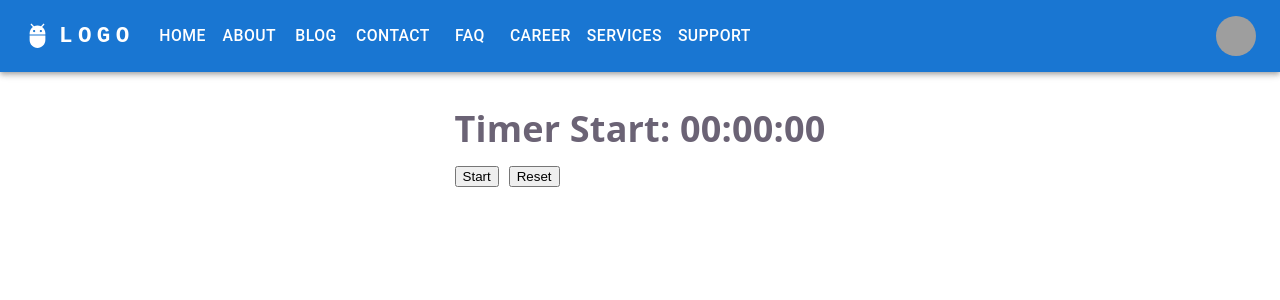
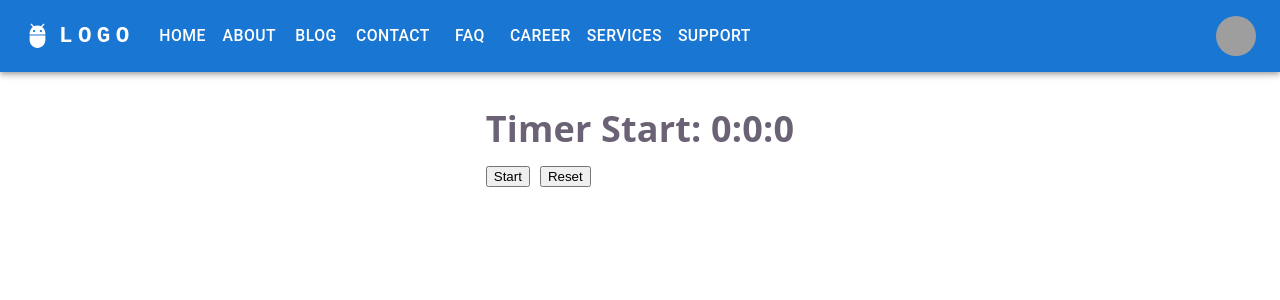
Before and after one commit to rashid-husain/sample-applications, a React (Vite) app: page /faq in a window 1280 px wide. Shown: the top 300 px of the page. Built offline with nearby package versions, Linux system fonts and the light colour scheme; grey boxes are pictures that could not be loaded.

Commit message:
code refactored

```diff
--- a/src/pages/faq.jsx
+++ b/src/pages/faq.jsx
@@ -49,11 +49,12 @@ const FAQ = () => {
     }
 
 
+    const timerDisplay = `${hour}:${minute}:${second}`;
 
 
     return (
         <>
-            <h1> {isPaused ? 'Timer Paused' : 'Timer Start'}:  {hour < 10 ? `0${hour}` : hour}:{minute < 10 ? `0${minute}` : minute}:{second < 10 ? `0${second}` : second}</h1>
+            <h1> {isPaused ? 'Timer Paused' : 'Timer Start'}:  {timerDisplay}</h1>
             <div style={{ display: 'flex', gap: '10px', marginTop: '20px', flexDirection: 'row' }}>
                 {
                     (!running && !isPaused) && <button onClick={handleStart}> Start </button>
```
